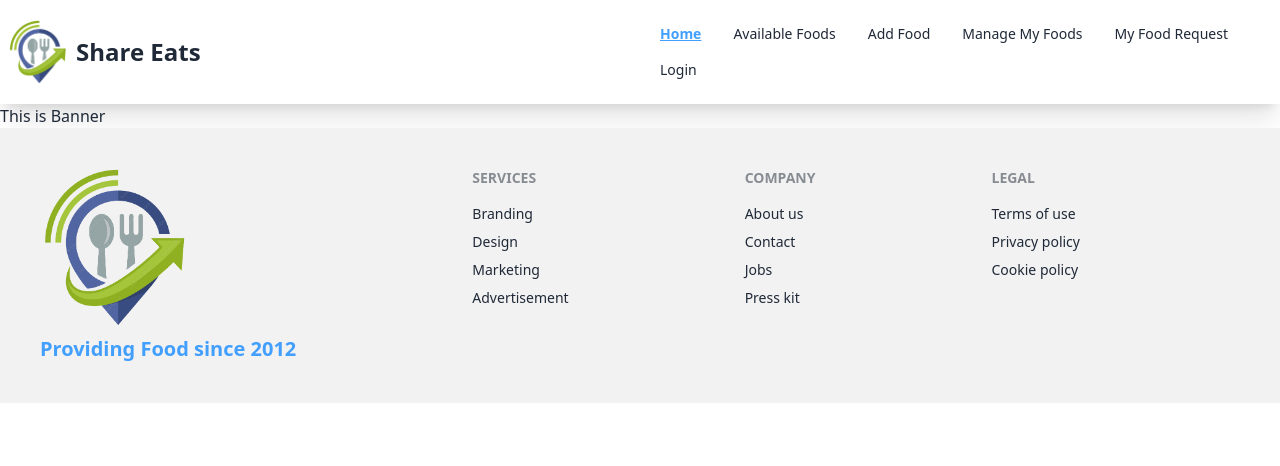
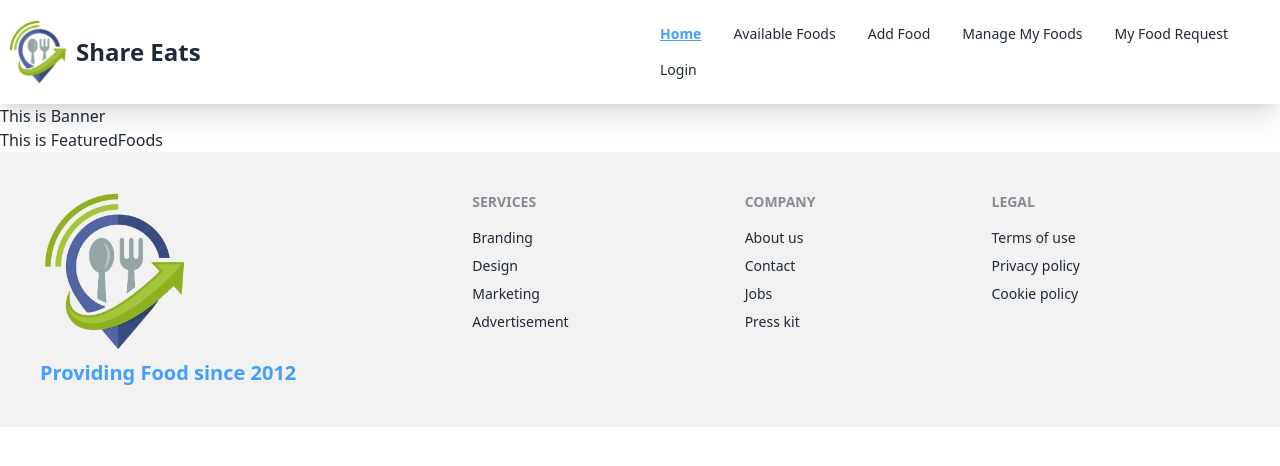
Before and after one commit to Bikash-Dev-Bk/share-eats-client, a React (Vite) app: page / in a window 1280 px wide. Shown: the top 466 px of the page. Built offline with nearby package versions, Linux system fonts and the light colour scheme; no server answers.

Commit message:
route and component create

```diff
--- a/src/pages/AddFood/AddFood.jsx
+++ b/src/pages/AddFood/AddFood.jsx
@@ -1,7 +1,7 @@
 const AddFood = () => {
     return (
         <div>
-            <h2>This is Login</h2>
+            <h2>This is AddFood</h2>
         </div>
     );
 };
--- /dev/null
+++ b/src/pages/AvailableFoods/AvailableFoods.jsx
@@ -0,0 +1,9 @@
+const AvailableFoods = () => {
+    return (
+        <div>
+            <h2>This is AvailableFoods</h2>
+        </div>
+    );
+};
+
+export default AvailableFoods;
--- /dev/null
+++ b/src/pages/Home/FeaturedFoods/FeaturedFoods.jsx
@@ -0,0 +1,9 @@
+const FeaturedFoods = () => {
+    return (
+        <div>
+            <h2>This is FeaturedFoods</h2>
+        </div>
+    );
+};
+
+export default FeaturedFoods;
--- a/src/pages/Home/Home/Home.jsx
+++ b/src/pages/Home/Home/Home.jsx
@@ -1,9 +1,11 @@
 import Banner from "../Banner/Banner";
+import FeaturedFoods from "../FeaturedFoods/FeaturedFoods";
 
 const Home = () => {
     return (
         <div>
             <Banner></Banner>
+            <FeaturedFoods></FeaturedFoods>
         </div>
     );
 };
--- /dev/null
+++ b/src/pages/ManageMyFoods/ManageMyFoods.jsx
@@ -0,0 +1,9 @@
+const ManageMyFoods = () => {
+    return (
+        <div>
+            <h2>This is ManageMyFoods</h2>
+        </div>
+    );
+};
+
+export default ManageMyFoods;
--- /dev/null
+++ b/src/pages/MyFoodRequest/MyFoodRequest.jsx
@@ -0,0 +1,9 @@
+const MyFoodRequest = () => {
+    return (
+        <div>
+            <h2>This is MyFoodRequest</h2>
+        </div>
+    );
+};
+
+export default MyFoodRequest;
```
Also changed, not shown: src/Routes/Routes.jsx (+20 -0 lines).
